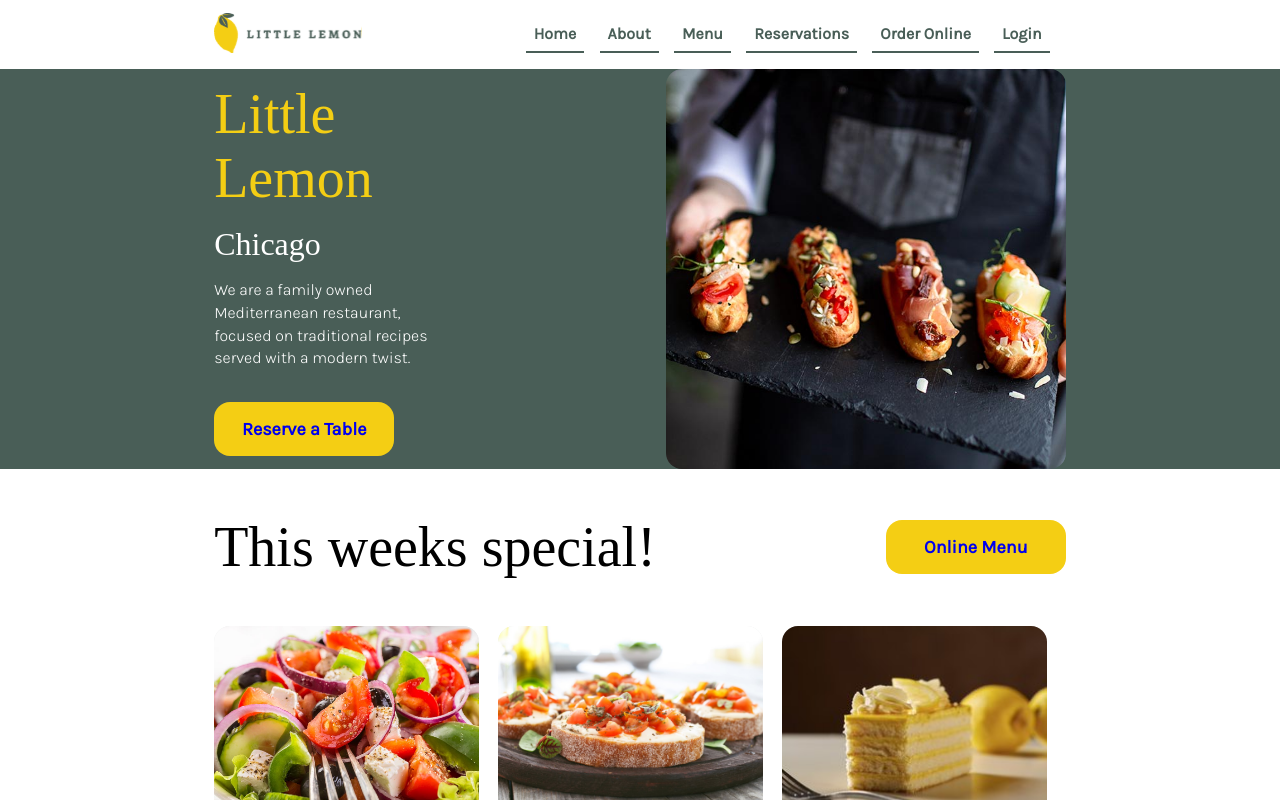
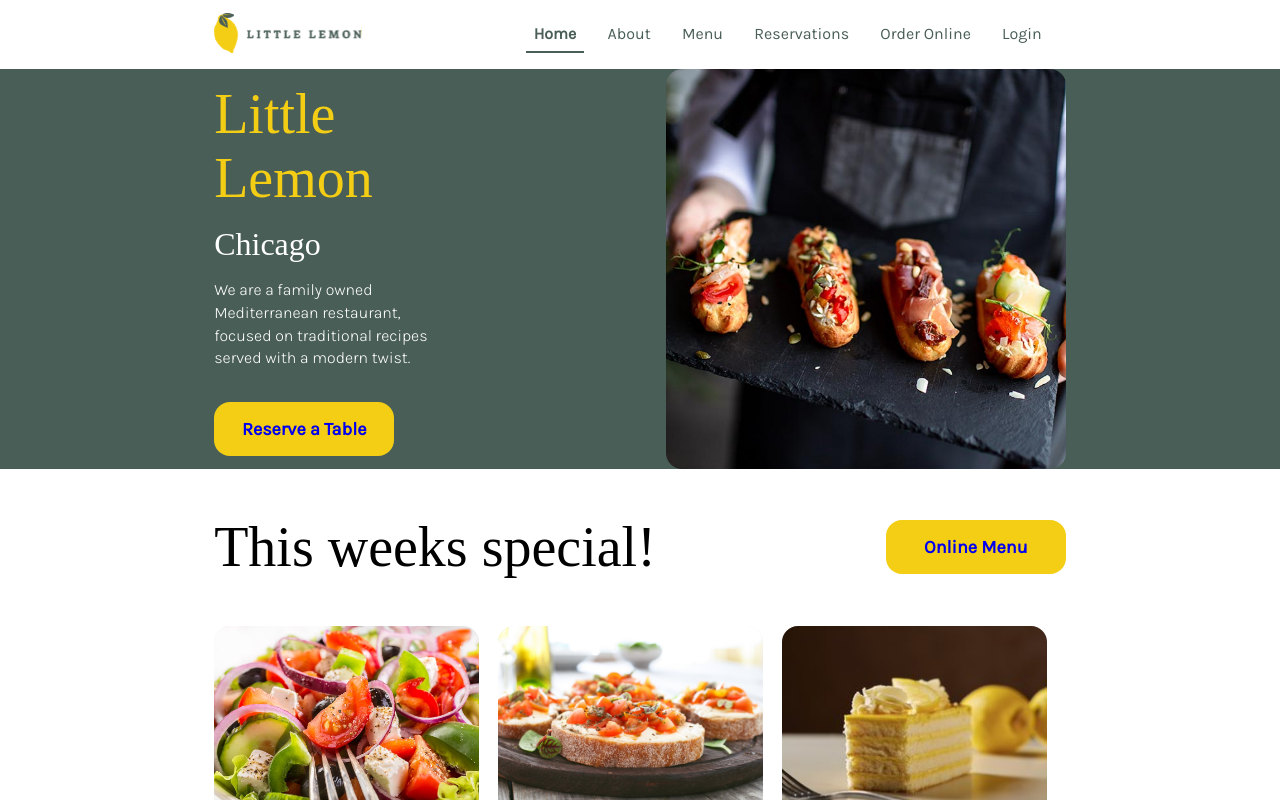
Before and after one commit to TomZhong-au/little-lemon, a React (Create React App) app: page / in a window 1280 px wide. Shown: the top 800 px of the page. Built offline with nearby package versions, Linux system fonts and the light colour scheme; a web font is replaced by a local one.

Commit message:
add current page state to navbar to show underline to highlight

```diff
--- a/src/App.css
+++ b/src/App.css
@@ -13,7 +13,7 @@
 
 body {
   font-family: "Karla", sans-serif;
-  background-color: var(--highlight-dark);
+  /* background-color: var(--highlight-dark); */
 }
 
 .section-grid {
@@ -41,27 +41,6 @@ body {
 .rounded {
   border-radius: 16px;
 }
-
-/* nav {
-  width: 70%;
-  padding: 0 1rem;
-}
-nav ul {
-  display: flex;
-  justify-content: space-between;
-  list-style: none;
-  padding: 1rem 0;
-}
-
-nav a {
-  text-decoration: none;
-  color: var(--primary-green);
-  font-weight: bold;
-}
-
-nav a:visited {
-  color: var(--primary-green);
-} */
 
 .footer-grid {
   display: grid;
--- a/src/Components/Navbar/Navbar.js
+++ b/src/Components/Navbar/Navbar.js
@@ -1,12 +1,20 @@
 import { NAVLINKS } from "../../pages/routes";
 import style from "./Navbar.module.css";
+import { useLocation } from "react-router-dom";
 
 const Navbar = () => {
+  const { pathname } = useLocation();
+
   return (
     <nav>
       <ul>
         {NAVLINKS.map(({ text, url }) => (
-          <li key={text} className={`${style.navlist} ${style.currentPage}`}>
+          <li
+            key={text}
+            className={`${style.navlist} ${
+              pathname === url ? style.currentPage : ""
+            }`}
+          >
             <a href={url} className="nav-link">
               {text}
             </a>
--- a/src/Components/Navbar/Navbar.module.css
+++ b/src/Components/Navbar/Navbar.module.css
@@ -32,6 +32,6 @@ nav a:visited {
 }
 
 .currentPage {
-  font-weight: bold;
+  font-weight: 600;
   border-bottom: 2px solid var(--primary-green);
 }
```
